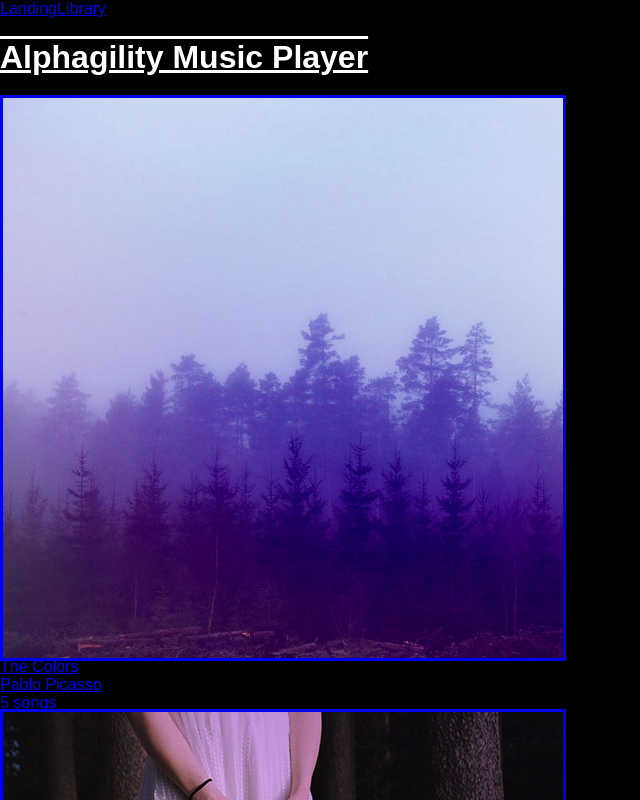
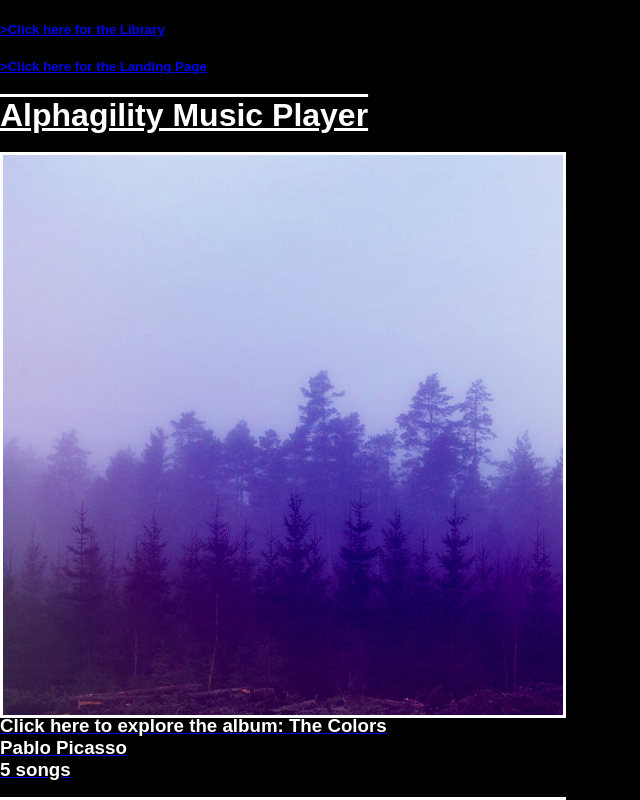
Before and after one commit to ZSMDCode/bloc-jams-react, a React (Create React App) app: page /library in a window 1280 px wide. Shown: the top 800 px of the page, without its empty margins (0-640 px from the left). Built offline with nearby package versions, Linux system fonts and the light colour scheme.

Commit message:
Zart Seri's Alphagility Music Player

```diff
--- a/src/App.js
+++ b/src/App.js
@@ -10,8 +10,8 @@ class App extends Component {
       <div className="App">
       <header>
       <nav>
-      <Link to='/'>Landing</Link>
-      <Link to='/library'>Library</Link>
+      <h5><Link to='/library'>>Click here for the Library</Link></h5>
+      <h5><Link to='/'>>Click here for the Landing Page</Link></h5>
       </nav>
       <h1>Alphagility Music Player</h1>
       </header>
--- a/src/components/Library.js
+++ b/src/components/Library.js
@@ -12,10 +12,11 @@ class Library extends Component {
       {
         this.state.albums.map( (album, index) =>
         <Link to={`/album/${album.slug}`} key={index}>
-        <img className='library-image'src={album.albumCover} alt={album.title} />
-        <div>{album.title}</div>
+        <h3><img className='library-image'src={album.albumCover} alt={album.title} />
+        <div>{"Click here to explore the album: " + album.title}</div>
         <div>{album.artist}</div>
         <div>{album.songs.length} songs</div>
+        </h3>
         </Link>
       )
     }
--- a/src/index.css
+++ b/src/index.css
@@ -19,6 +19,9 @@ h1 {
 h2 {
   color: #f28f85;
   font-weight: bold;
+}
+h3 {
+  color: white;
 }
 
 #album-cover-art{
```
